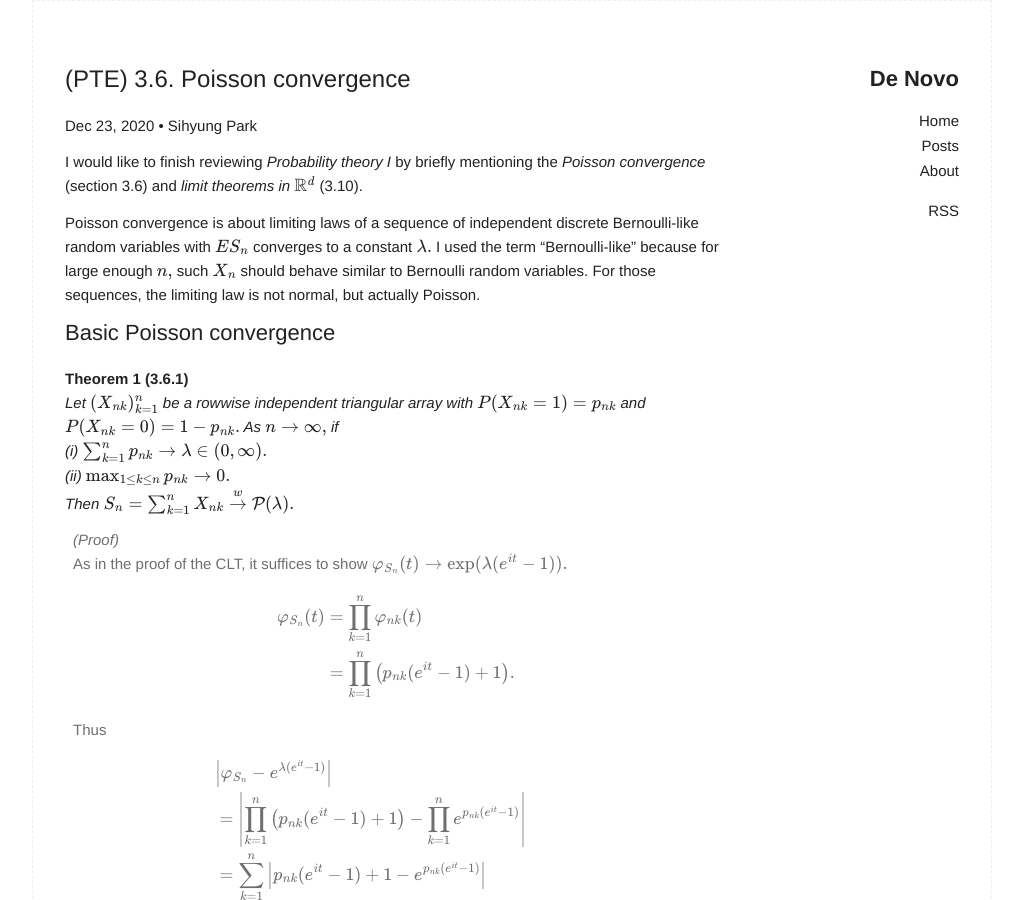
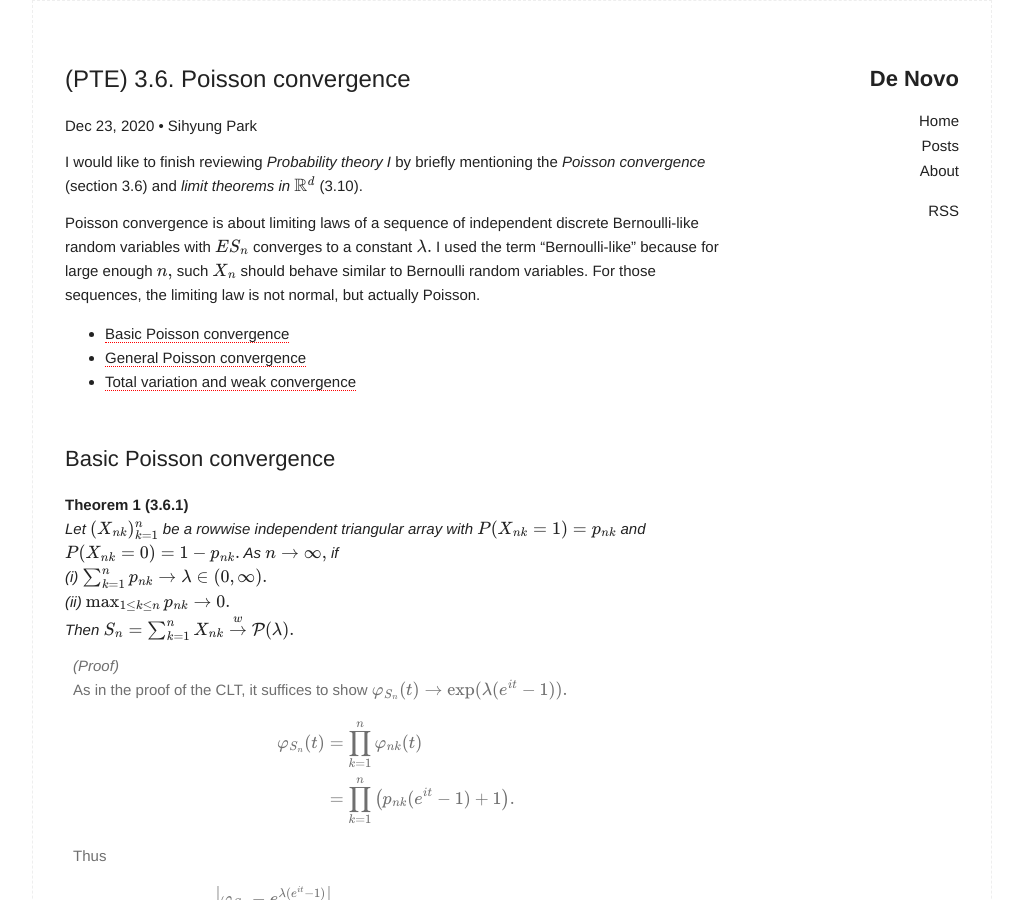
Before and after one commit to naturale0/naturale0.github.io, a Jekyll site: the page built from _posts/2020-12-23-[PTE] 3.6 poisson convergence.md, in a window 1280 px wide and 900 px high. Shown: the whole window, without its empty margins (128-1151 px from the left). Built offline with Jekyll 4.4.1, drawn with Linux system fonts in a browser that asks for light colours; formulas are drawn with MathJax 3; comment, search, counter and statistics services are not loaded.

Commit message:
post PTE 3.6

```diff
--- a/_posts/2020-12-23-[PTE] 3.6 poisson convergence.md
+++ b/_posts/2020-12-23-[PTE] 3.6 poisson convergence.md
@@ -10,7 +10,9 @@ I would like to finish reviewing *Probability theory I* by briefly mentioning th
 
 Poisson convergence is about limiting laws of a sequence of independent discrete Bernoulli-like random variables with $ES_n$ converges to a constant $\lambda.$ I used the term "Bernoulli-like" because for large enough $n,$ such $X_n$ should behave similar to Bernoulli random variables. For those sequences, the limiting law is not normal, but actually Poisson.
 
-{{TOC}}
+- TOC
+{:toc}
+<br>
 
 
 ## Basic Poisson convergence
```
